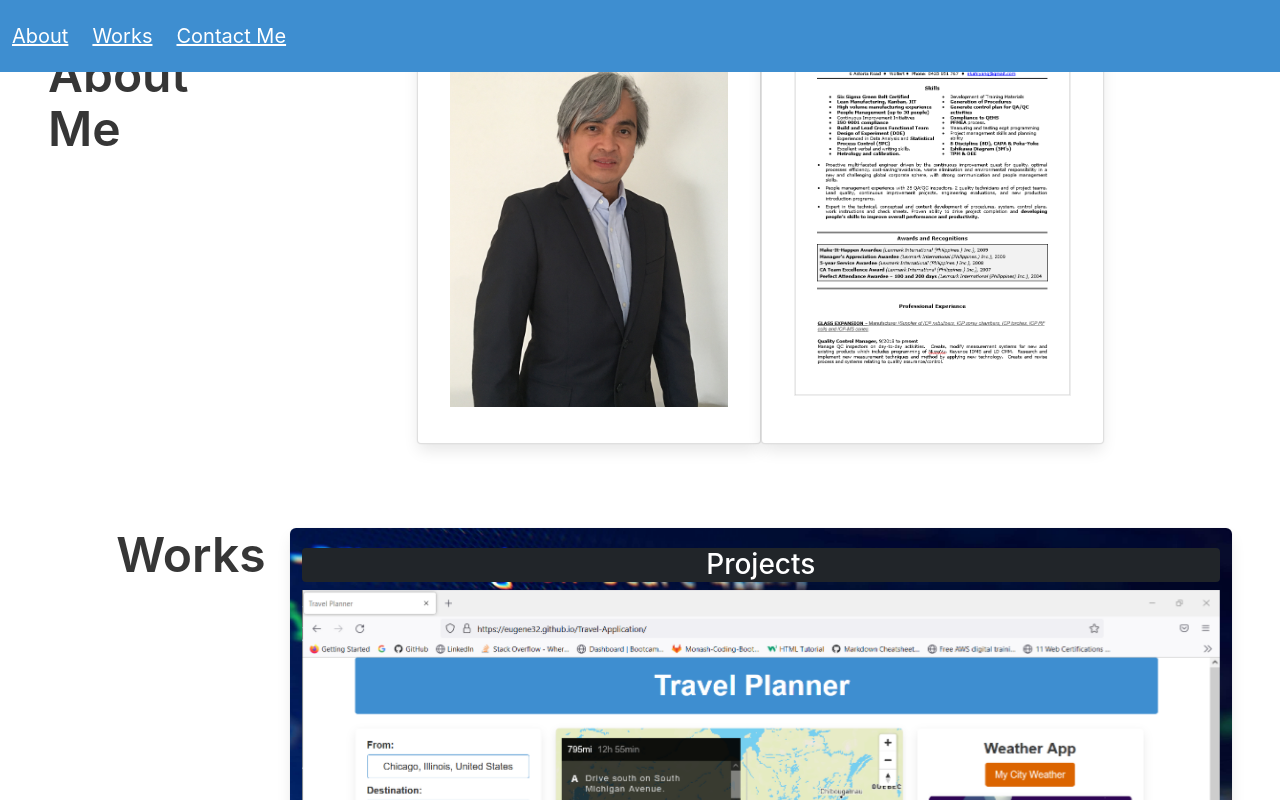
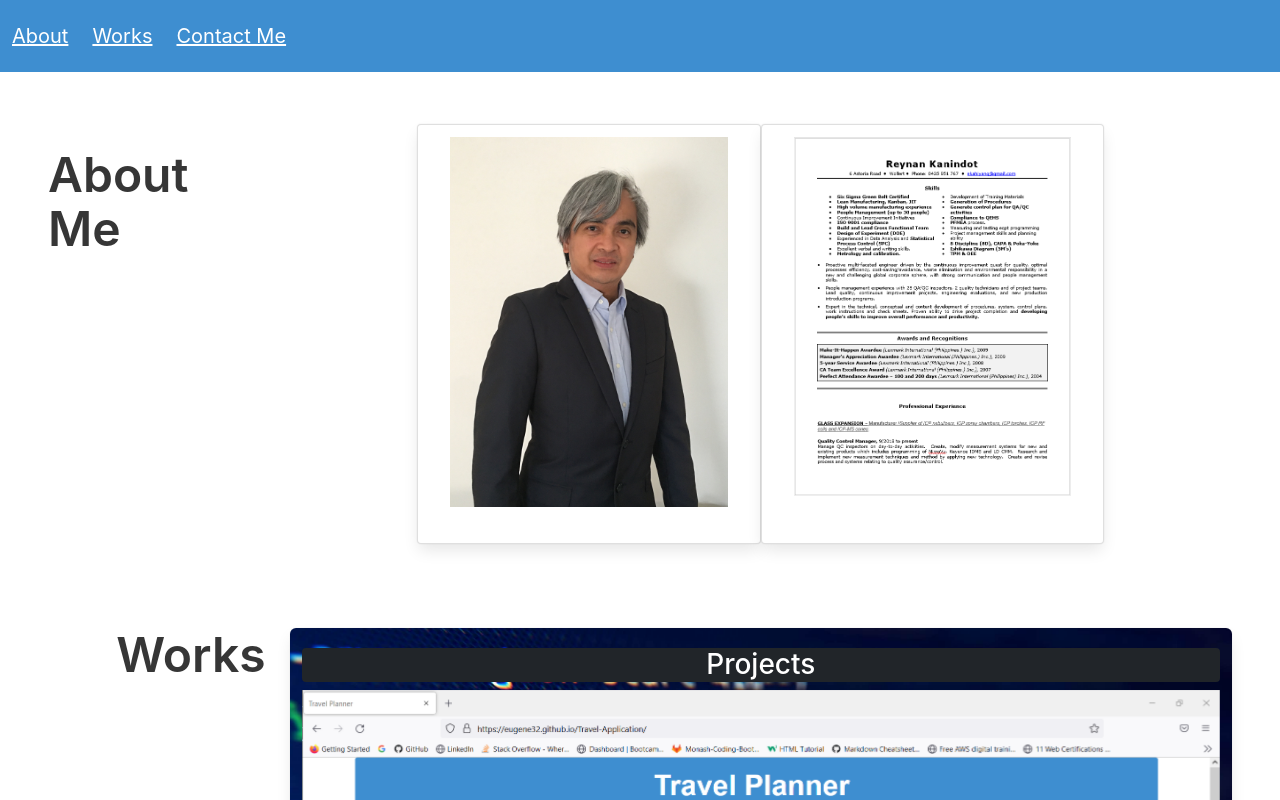
Before and after one commit to Eugene32/react-testing, a React (Create React App) app: page / in a window 1280 px wide. Shown: the top 800 px of the page. Built offline with nearby package versions, Linux system fonts and the light colour scheme.

Commit message:
added top padding on aboutme

```diff
--- a/src/App.css
+++ b/src/App.css
@@ -69,3 +69,9 @@
   position: relative;
 
 }
+
+.my-padding-top
+{
+padding-top: 100px;
+
+}
--- a/src/components/AboutMe.js
+++ b/src/components/AboutMe.js
@@ -6,7 +6,7 @@ import CV from '../components/assets/images/CV-Pic.png';
 const AboutMe = () => {
 
     return (
-        <div>
+        <div className='my-padding-top'>
             <section id="about-me" className="section columns">
 
                 <aside className="column is-one-fifth-tablet level ">
```
